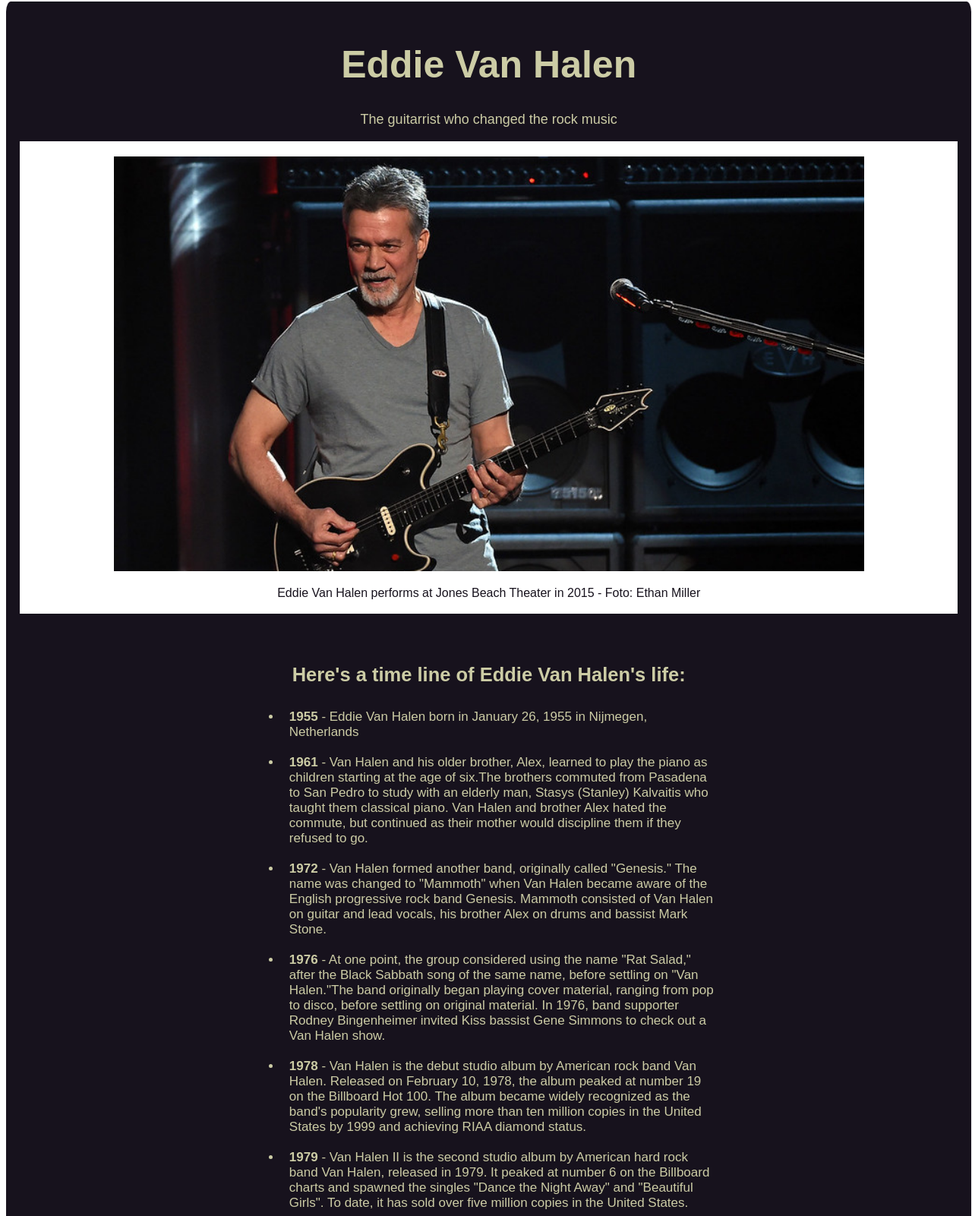
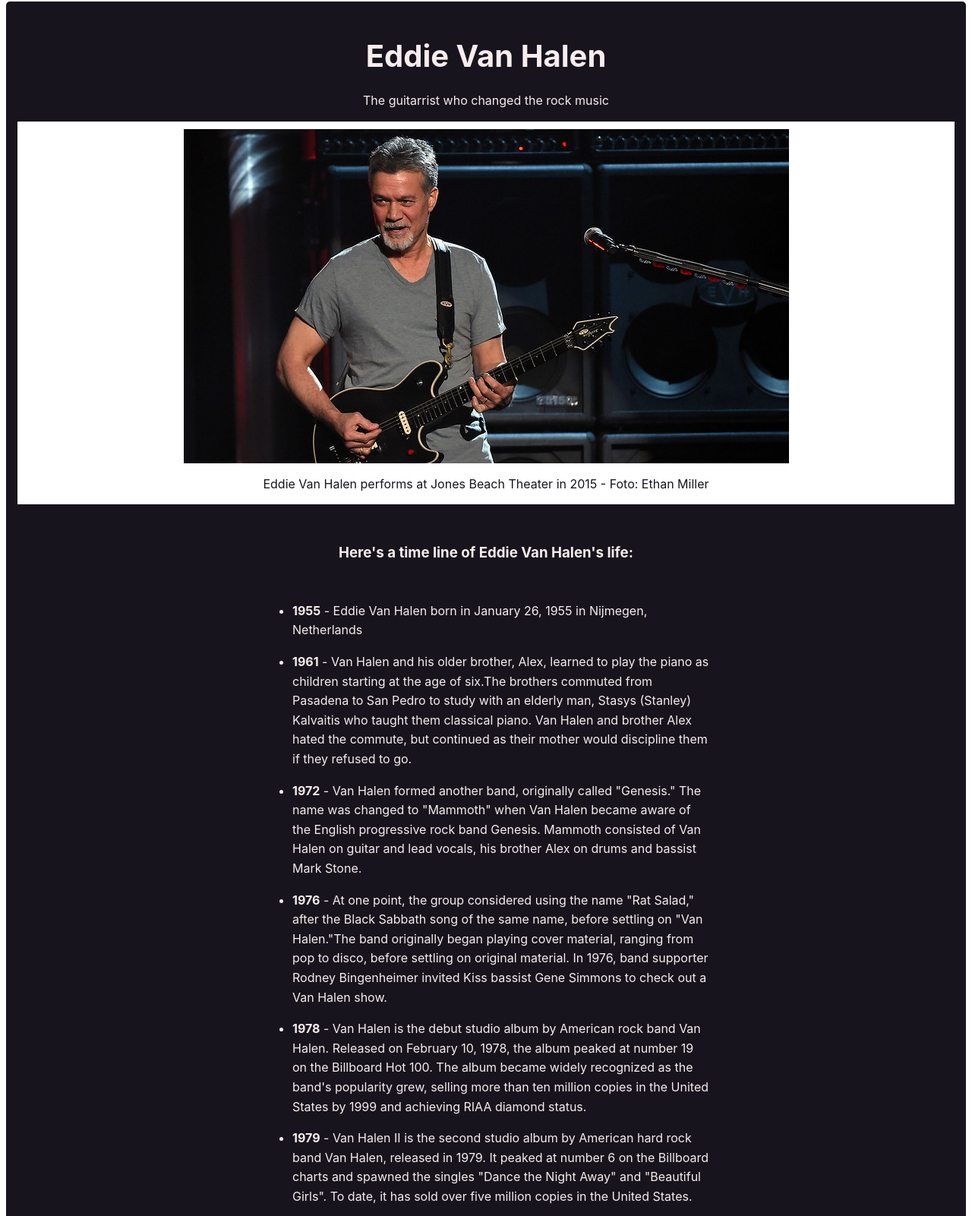
Before and after one commit to gustavo-pessoa/tribute-page-eddie-van-halen, a plain HTML site: page index.html in a window 1280 px wide. Shown: the part 28-1629 px from the top of the page at 76% size. Drawn offline with Linux system fonts and the light colour scheme.

Commit message:
202101252056

```diff
--- a/index.html
+++ b/index.html
@@ -1,5 +1,6 @@
 <!DOCTYPE html>
 <html lang="en">
+
 <head>
     <meta charset="UTF-8">
     <meta name="viewport" content="width=device-width, initial-scale=1.0">
@@ -7,95 +8,122 @@
     <link rel="stylesheet" href="style.css">
 
 </head>
+
 <body>
 
+
     <main id="main">
-    <header>
-        <div id="title">
-            <h1>Eddie Van Halen</h1>
-        </div>
 
-        <div id="subtitle">
+        <h1 id="title">Eddie Van Halen</h1>
+
         <p>The guitarrist who changed the rock music</p>
-        </div>
-    </header>
 
-    <div id="img-div">
+        <figure id="img-div">
+            <img id="image" src="images/EddieVanHalenHeader.png" alt="Eddie Van Halen" />
+            <figcaption id="img-caption">
+                Eddie Van Halen performs at Jones Beach Theater in 2015 - Foto: Ethan Miller
+            </figcaption>
+        </figure>
 
-        <img id="image" src="images/EddieVanHalenHeader.png" width="80%" alt="Eddie Van Halen">
+        <section id="tribute-info">
+            <h3 id="headline">Here's a time line of Eddie Van Halen's life:</h3>
 
-        <div id="img-caption">
-            <p>Eddie Van Halen performs at Jones Beach Theater in 2015 - Foto: Ethan Miller</p>
-        </div>
-
-    </div>
-
-    <div id="tribute-info">
-       <h2>Here's a time line of Eddie Van Halen's life:</h2>
-
-       <div id="chronology">
             <ul>
                 <li><strong>1955</strong> - Eddie Van Halen born in January 26, 1955 in Nijmegen, Netherlands</li>
 
-               <li><strong>1961</strong> - Van Halen and his older brother, Alex, learned to play the piano as children starting at the age of six.The brothers commuted from Pasadena to San Pedro to study with an elderly man, Stasys (Stanley) Kalvaitis who taught them classical piano. Van Halen and brother Alex hated the commute, but continued as their mother would discipline them if they refused to go.</li>
+                <li><strong>1961</strong> - Van Halen and his older brother, Alex, learned to play the piano as
+                    children starting at the age of six.The brothers commuted from Pasadena to San Pedro to study
+                    with an elderly man, Stasys (Stanley) Kalvaitis who taught them classical piano. Van Halen and
+                    brother Alex hated the commute, but continued as their mother would discipline them if they
+                    refused to go.</li>
 
-               <li><strong>1972</strong> - Van Halen formed another band, originally called "Genesis." The name was changed to "Mammoth" when Van Halen became aware of the English progressive rock band Genesis. Mammoth consisted of Van Halen on guitar and lead vocals, his brother Alex on drums and bassist Mark Stone.</li>
+                <li><strong>1972</strong> - Van Halen formed another band, originally called "Genesis." The name was
+                    changed to "Mammoth" when Van Halen became aware of the English progressive rock band Genesis.
+                    Mammoth consisted of Van Halen on guitar and lead vocals, his brother Alex on drums and bassist
+                    Mark Stone.</li>
 
-               <li><strong>1976</strong> - At one point, the group considered using the name "Rat Salad," after the Black Sabbath song of the same name, before settling on "Van Halen."The band originally began playing cover material, ranging from pop to disco, before settling on original material. In 1976, band supporter Rodney Bingenheimer invited Kiss bassist Gene Simmons to check out a Van Halen show.
+                <li><strong>1976</strong> - At one point, the group considered using the name "Rat Salad," after the
+                    Black Sabbath song of the same name, before settling on "Van Halen."The band originally began
+                    playing cover material, ranging from pop to disco, before settling on original material. In
+                    1976, band supporter Rodney Bingenheimer invited Kiss bassist Gene Simmons to check out a Van
+                    Halen show.
                 </li>
 
-               <li><strong>1978</strong> - Van Halen is the debut studio album by American rock band Van Halen. Released on February 10, 1978, the album peaked at number 19 on the Billboard Hot 100. The album became widely recognized as the band's popularity grew, selling more than ten million copies in the United States by 1999 and achieving RIAA diamond status.
+                <li><strong>1978</strong> - Van Halen is the debut studio album by American rock band Van Halen.
+                    Released on February 10, 1978, the album peaked at number 19 on the Billboard Hot 100. The album
+                    became widely recognized as the band's popularity grew, selling more than ten million copies in
+                    the United States by 1999 and achieving RIAA diamond status.
                 </li>
 
-               <li><strong>1979</strong> - Van Halen II is the second studio album by American hard rock band Van Halen, released in 1979. It peaked at number 6 on the Billboard charts and spawned the singles "Dance the Night Away" and "Beautiful Girls". To date, it has sold over five million copies in the United States.
+                <li><strong>1979</strong> - Van Halen II is the second studio album by American hard rock band Van
+                    Halen, released in 1979. It peaked at number 6 on the Billboard charts and spawned the singles
+                    "Dance the Night Away" and "Beautiful Girls". To date, it has sold over five million copies in
+                    the United States.
                 </li>
 
-               <li><strong>1982</strong> - In 1982, Van Halen was invited by producer Quincy Jones to contribute the guitar solo for Michael Jackson's single "Beat It." Van Halen reportedly declined any payment for the recording, deeming a credit on the album sufficient.
+                <li><strong>1982</strong> - In 1982, Van Halen was invited by producer Quincy Jones to contribute
+                    the guitar solo for Michael Jackson's single "Beat It." Van Halen reportedly declined any
+                    payment for the recording, deeming a credit on the album sufficient.
                 </li>
 
-               <li><strong>1986</strong> - 5150 (pronounced "fifty-one-fifty") is the seventh studio album by American hard rock band Van Halen, released in 1986 on Warner Bros. Records. It was the first of four albums to be recorded with new lead singer Sammy Hagar, who replaced David Lee Roth.
+                <li><strong>1986</strong> - 5150 (pronounced "fifty-one-fifty") is the seventh studio album by
+                    American hard rock band Van Halen, released in 1986 on Warner Bros. Records. It was the first of
+                    four albums to be recorded with new lead singer Sammy Hagar, who replaced David Lee Roth.
                 </li>
 
-               <li><strong>1986</strong> - 5150 (pronounced "fifty-one-fifty") is the seventh studio album by American hard rock band Van Halen, released in 1986 on Warner Bros. Records. It was the first of four albums to be recorded with new lead singer Sammy Hagar, who replaced David Lee Roth.
+                <li><strong>1986</strong> - 5150 (pronounced "fifty-one-fifty") is the seventh studio album by
+                    American hard rock band Van Halen, released in 1986 on Warner Bros. Records. It was the first of
+                    four albums to be recorded with new lead singer Sammy Hagar, who replaced David Lee Roth.
                 </li>
 
 
-               <li><strong>1995</strong> - Balance is the tenth studio album by hard rock band Van Halen, released on January 24, 1995 through Warner Bros. Records. The album is the last of the band's four studio releases to feature Sammy Hagar as lead vocalist. Balance reached number 1 on the U.S. Billboard 200 in February 1995.
+                <li><strong>1995</strong> - Balance is the tenth studio album by hard rock band Van Halen, released
+                    on January 24, 1995 through Warner Bros. Records. The album is the last of the band's four
+                    studio releases to feature Sammy Hagar as lead vocalist. Balance reached number 1 on the U.S.
+                    Billboard 200 in February 1995.
                 </li>
 
-               <li><strong>1998</strong> - Van Halen III is the eleventh studio album by American hard rock band Van Halen, released on March 17, 1998 on Warner Bros. Produced by Mike Post and Eddie Van Halen, it is the band's only studio album to feature lead vocalist Gary Cherone, and the last to feature bassist Michael Anthony before he left the band in 2006. Work on a follow-up album with Cherone commenced in 1999, but never advanced past a few demos.
+                <li><strong>1998</strong> - Van Halen III is the eleventh studio album by American hard rock band
+                    Van Halen, released on March 17, 1998 on Warner Bros. Produced by Mike Post and Eddie Van Halen,
+                    it is the band's only studio album to feature lead vocalist Gary Cherone, and the last to
+                    feature bassist Michael Anthony before he left the band in 2006. Work on a follow-up album with
+                    Cherone commenced in 1999, but never advanced past a few demos.
                 </li>
 
-               <li><strong>2012</strong> - A Different Kind of Truth is the twelfth studio album by American hard rock band Van Halen. Released on February 7, 2012, by Interscope Records, the record is Van Halen's first full-length album of studio material with former lead vocalist David Lee Roth since 1984. Likewise, it is Van Halen's first studio album since 1998's Van Halen III.
+                <li><strong>2012</strong> - A Different Kind of Truth is the twelfth studio album by American hard
+                    rock band Van Halen. Released on February 7, 2012, by Interscope Records, the record is Van
+                    Halen's first full-length album of studio material with former lead vocalist David Lee Roth
+                    since 1984. Likewise, it is Van Halen's first studio album since 1998's Van Halen III.
                 </li>
 
-               <li><strong>2020</strong> - Eddie Van Halen passed away on October 6, 2020, after a long battle with cancer.
+                <li><strong>2020</strong> - Eddie Van Halen passed away on October 6, 2020, after a long battle with
+                    cancer.
                 </li>
 
             </ul>
 
-           <blockquote cite="https://www.rollingstone.com/music/music-features/eddie-van-halen-tribute-1081034/"><em>"Van Halen changed the way electric guitarists played, the sounds they strove for, even the physical construction of the instruments they used, with multiple patents to his name (and other technical breakthroughs, he credibly maintained, that were ripped off and capitalized upon before he learned how to use the patent office). He single-handedly gave the electric guitar an extra decade or more of cultural prominence, even as he’d try to duck blame for a generation of teased-hair shredders who played like typewriters." -- Brian Hiatt (Rolling Stones Magazine)</em></blockquote>
+            <blockquote cite="https://www.rollingstone.com/music/music-features/eddie-van-halen-tribute-1081034/">
+                <p>"Van Halen changed the way electric guitarists played, the sounds they strove for, even the
+                    physical construction of the instruments they used, with multiple patents to his name (and other
+                    technical breakthroughs, he credibly maintained, that were ripped off and capitalized upon
+                    before he learned how to use the patent office). He single-handedly gave the electric guitar an
+                    extra decade or more of cultural prominence, even as he’d try to duck blame for a generation of
+                    teased-hair shredders who played like typewriters." </p>
+                <cite>-- Brian Hiatt (Rolling Stones
+                    Magazine)</cite></p>
+            </blockquote>
+
+        </section>
 
 
-
-        </div>
-
-        <div id="quote">
-
-        </div>
-    </div>
-
-    <footer id="tribute-link">
-        <h2>If you have time, you should read more about this incredible musician on his <a href="https://en.wikipedia.org/wiki/Eddie_Van_Halen" target="_blank">Wikipedia entry</a>.</a></h2>
-    </footer>
+        <h3>If you have time, you should read more about this incredible musician on his
+            <a id="tribute-link" href="https://en.wikipedia.org/wiki/Eddie_Van_Halen" target="_blank">Wikipedia
+                entry
+            </a>.
+        </h3>
 
     </main>
 
 </body>
+
 </html>
-
-<!--
-User Story #8: The img element should responsively resize, relative to the width of its parent element, without exceeding its original size.
-
-User Story #9: The img element should be centered within its parent element.
--->
--- a/style.css
+++ b/style.css
@@ -1,13 +1,106 @@
+html {
+  /* Setting a base font size of 10px give us easier rem calculations
+     Info: 1rem === 10px, 1.5rem === 15px, 2rem === 20px and so forth
+   */
+  font-size: 10px;
+}
+
+body {
+  /* Native font stack https://getbootstrap.com/docs/4.2/content/reboot/#native-font-stack */
+  font-family: -apple-system, BlinkMacSystemFont, "Segoe UI", "Roboto",
+    "Helvetica Neue", Arial, sans-serif;
+  font-size: 1.6rem;
+  line-height: 1.5;
+  text-align: center;
+  color: rgb(248, 236, 236);
+  margin: 0;
+}
+
+h1 {
+  font-size: 4rem;
+  margin-bottom: 0;
+}
+
+@media (max-width: 460px) {
+  h1 {
+    font-size: 3.5rem;
+    line-height: 1.2;
+  }
+}
+
+h2 {
+  font-size: 3.25rem;
+}
+
+a {
+  color: #477ca7;
+}
+
+a:visited {
+  color: #74638f;
+}
+
 #main {
-    width: 99%;
-    background-color:rgb(23, 18, 29);
-    color:rgb(204, 204, 165);
-    padding: 10px;
-    margin-top: 30px;
-    border-radius: 0.5%;
-    font-family:Arial, Helvetica, sans-serif;
+  margin: 30px 8px;
+  padding: 15px;
+  border-radius: 5px;
+  background: #17141d;
+}
+
+@media (max-width: 460px) {
+  #main {
+    margin: 0;
+  }
+}
+
+img {
+  max-width: 100%;
+  display: block;
+  height: auto;
+  margin: 0 auto;
+}
+
+#img-div {
+  background: white;
+  padding: 10px;
+  margin: 0;
+}
+
+#img-caption {
+  margin: 15px 0 5px 0;
+  color:  #17141d;
+}
+
+@media (max-width: 460px) {
+    #img-caption {
+      font-size: 1.4rem;
+    }
+  }
+
+  #headline {
+    margin: 50px 0;
     text-align: center;
-}
+  }
+
+  ul {
+    max-width: 550px;
+    margin: 0 auto 50px auto;
+    text-align: left;
+    line-height: 1.6;
+  }
+
+  li {
+    margin: 16px 0;
+  }
+
+  blockquote {
+    font-style: italic;
+    max-width: 545px;
+    margin: 0 auto 50px auto;
+    text-align: left;
+  }
+
+/*
 @media (max-width: 900px) {
     #main {
       width: 80%;
@@ -57,9 +150,7 @@
     }
   }
 
-a:visited {
-color:rgb(6, 243, 243)
-}
+
 
 li {
     padding: 10px;
@@ -74,3 +165,5 @@ blockquote {
     padding: 20px;
 
 }
+
+*/
```
Lines whose indentation alone changed are shown as unchanged.
